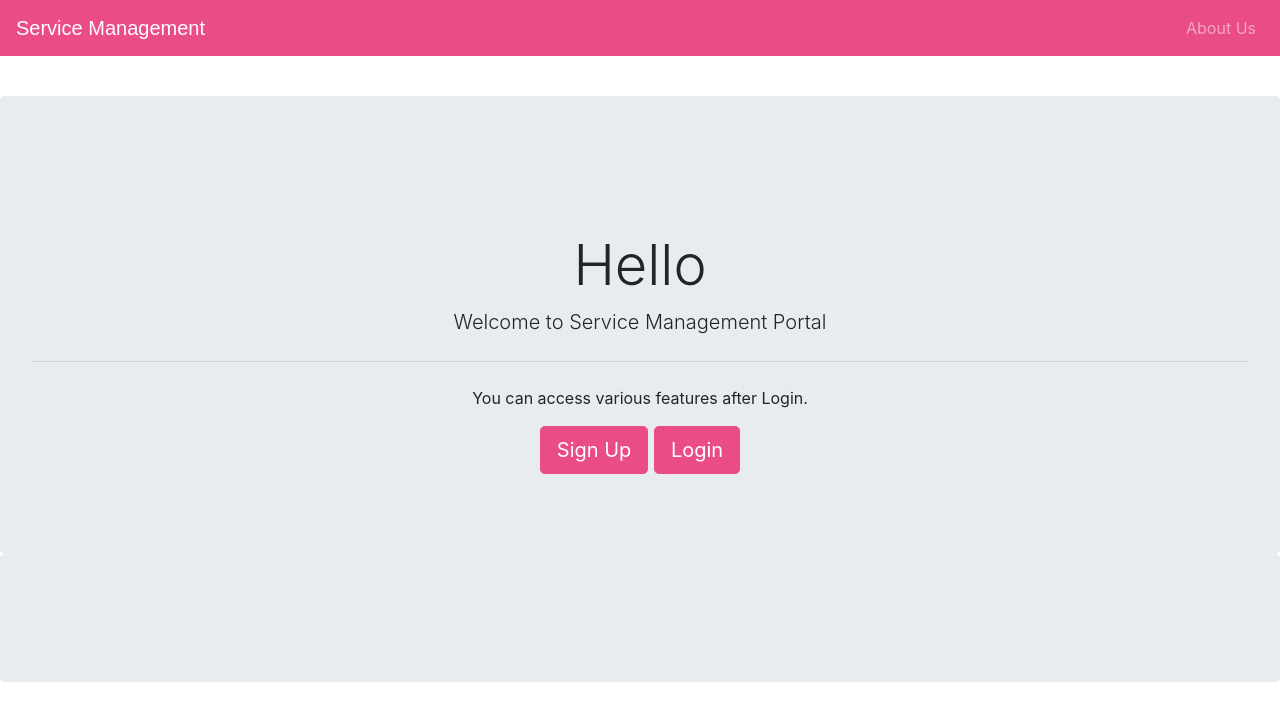
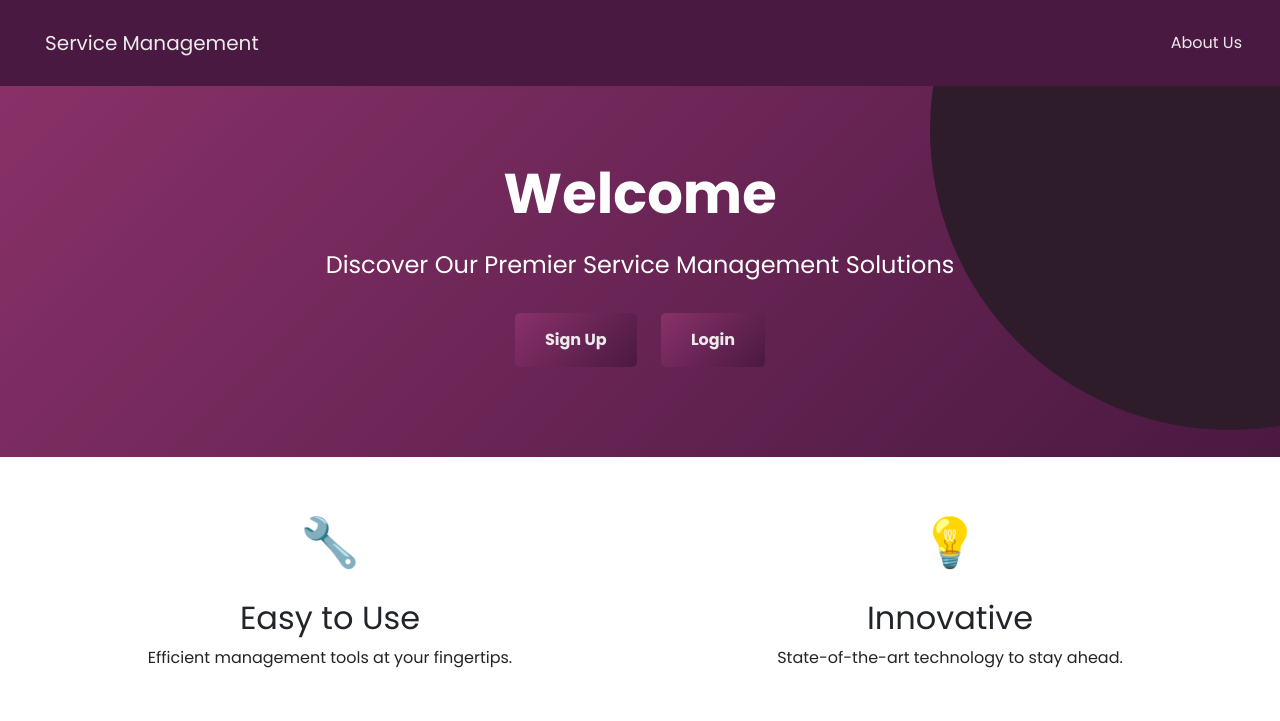
Before and after one commit to richapadhi/Agile, a Django app: page / in a window 1280 px wide. Shown: the top 721 px of the page. Run offline with Django 3.2, Linux system fonts and the light colour scheme; some libraries are stand-ins or nearby versions.

Commit message:
UI changes for front page

```diff
--- a/vehicleservicemanagement-master/vehicleservicemanagement-master/templates/vehicle/customerclick.html
+++ b/vehicleservicemanagement-master/vehicleservicemanagement-master/templates/vehicle/customerclick.html
@@ -1,49 +1,157 @@
 <!DOCTYPE html>
-{% load static %}
-<html lang="en" dir="ltr">
+<html lang="en">
+<head>
+<meta charset="UTF-8">
+<meta name="viewport" content="width=device-width, initial-scale=1.0">
+<title>Service Management</title>
+<link href="https://fonts.googleapis.com/css2?family=Poppins:wght@300;400;700&display=swap" rel="stylesheet">
+<style>
+  * {
+    box-sizing: border-box;
+  }
 
-<head>
-  <meta charset="utf-8">
-  <meta name="viewport" content="width=device-width, initial-scale=1, shrink-to-fit=no">
+  body, h1, p, a {
+    margin: 0;
+    padding: 0;
+    font-family: 'Poppins', sans-serif;
+  }
 
-  <!-- Bootstrap CSS -->
-  <link rel="stylesheet" href="https://stackpath.bootstrapcdn.com/bootstrap/4.3.1/css/bootstrap.min.css">
+  .navbar {
+    background-color: #4A1942;
+    color: #EAEAEA;
+    padding: 20px 30px;
+    display: flex;
+    justify-content: space-between;
+    align-items: center;
+  }
 
-  <style media="screen">
-    .jumbotron {
-      margin-top: 0px;
-      margin-bottom: 0px;
-      text-align: center; /* Centers content inside jumbotron */
-    }
+  .navbar a, .navbar span {
+    color: #EAEAEA;
+    text-decoration: none;
+    padding: 8px 15px;
+    transition: color 0.3s ease;
+  }
 
-    .jumbotron h1 {
-      text-align: center;
-    }
+  .navbar a:hover, .navbar span:hover {
+    color: #893168;
+  }
 
-    .btn-custom {
-      background-color: #ea4c88 !important;
-      border-color: #ea4c88 !important;
-      color: white !important;
-    }
-  </style>
+  .header {
+    background: linear-gradient(135deg, #893168 0%, #4A1942 100%);
+    color: white;
+    padding: 80px 0;
+    text-align: center;
+    position: relative;
+    overflow: hidden;
+  }
 
+  .header::before {
+    content: '';
+    position: absolute;
+    top: -50px; right: -50px;
+    background-color: #2E1C2B;
+    width: 200px;
+    height: 200px;
+    border-radius: 50%;
+    transform: scale(3);
+    z-index: 0;
+    transition: transform 0.3s ease-in-out;
+  }
+
+  .header:hover::before {
+    transform: scale(3.2) translate(-20px, 20px);
+  }
+
+  .header h1 {
+    font-size: 3.5rem;
+    font-weight: 700;
+    position: relative;
+    z-index: 1;
+  }
+
+  .header p {
+    font-size: 1.5rem;
+    margin: 20px 0;
+    position: relative;
+    z-index: 1;
+  }
+
+  .btn {
+    background: linear-gradient(135deg, #893168, #4A1942);
+    color: #EAEAEA;
+    padding: 15px 30px;
+    border: none;
+    margin: 10px;
+    border-radius: 5px;
+    transition: transform 0.3s ease, box-shadow 0.3s ease;
+    text-decoration: none;
+    display: inline-block;
+    font-weight: bold;
+  }
+
+  .btn:hover {
+    transform: translateY(-3px);
+    box-shadow: 0 8px 15px rgba(137, 49, 104, 0.4);
+  }
+
+
+  .features {
+    display: flex;
+    justify-content: center;
+    padding: 50px 20px;
+    position: relative;
+  }
+
+  .feature {
+    text-align: center;
+    padding: 0 20px;
+    flex: 1;
+    transition: transform 0.3s ease;
+  }
+
+  .feature:hover {
+    transform: translateY(-10px);
+  }
+
+  .feature-icon {
+    font-size: 48px;
+    color: #4A1942;
+    margin-bottom: 20px;
+  }
+
+  .footer {
+    background-color: #2E1C2B;
+    color: #EAEAEA;
+    text-align: center;
+    padding: 20px 0;
+  }
+
+  .footer p {
+    margin: 0;
+  }
+</style>
 </head>
+<body>
 
-<body>
-  {% include "vehicle/navbar.html" %}
-  <br><br>
-  <br><br>
-  <div class="jumbotron" style="margin-bottom:0px;">
-    <br><br><br>
-    <h1 class="display-4">Hello</h1>
-    <p class="lead">Welcome to Service Management Portal</p>
-    <hr class="my-4">
-    <p>You can access various features after Login.</p>
-    <p class="lead">
-      <a class="btn btn-custom btn-lg" href="customersignup" role="button">Sign Up</a>
-      <a class="btn btn-custom btn-lg" href="customerlogin" role="button">Login</a>
-    </p>
+<div class="navbar">
+  <span>Service Management</span>
+  <a href="#about">About Us</a>
+</div>
+
+<div class="header">
+  <h1>Welcome</h1>
+  <p>Discover Our Premier Service Management Solutions</p>
+  <a href="/customersignup" class="btn">Sign Up</a>
+  <a href="?customerlogin" class="btn">Login</a>
+</div>
+
+<div class="features">
+  <div class="feature">
+    <div class="feature-icon">🔧</div>
+    <h2>Easy to Use</h2>
+    <p>Efficient management tools at your fingertips.</p>
   </div>
-</body>
-
-</html>
+  <div class="feature">
+    <div class="feature-icon">💡</div>
+    <h2>Innovative</h2>
+    <p>State-of-the-art technology to stay ahead.</
--- a/vehicleservicemanagement-master/vehicleservicemanagement-master/templates/vehicle/navbar.html
+++ b/vehicleservicemanagement-master/vehicleservicemanagement-master/templates/vehicle/navbar.html
@@ -1,7 +1,5 @@
 <!DOCTYPE html>
-  {% load static %}
 <html lang="en">
-
 <head>
     <meta charset="utf-8">
     <link rel="stylesheet" href="https://stackpath.bootstrapcdn.com/bootstrap/4.3.1/css/bootstrap.min.css">
@@ -9,45 +7,29 @@
     <script src="https://ajax.googleapis.com/ajax/libs/jquery/3.3.1/jquery.min.js"></script>
     <script src="https://cdnjs.cloudflare.com/ajax/libs/popper.js/1.14.7/umd/popper.min.js"></script>
     <script src="https://stackpath.bootstrapcdn.com/bootstrap/4.3.1/js/bootstrap.min.js"></script>
-
-    <style type="text/css">
-      .bs-example {
-        margin: 0px;
-
+    <style>
+        .navbar-custom {
+            background-color: #893168;
         }
-      .bg-dark {
-      background-color: #ea4c88!important;
-  }
-      .navbar-brand {
-        font-size: 20px;
-        font-family: sans-serif;
-
+        .navbar-custom .navbar-brand, .navbar-custom .nav-link {
+            color: #EAEAEA;
         }
     </style>
 </head>
-
 <body>
-
-
-
-    <div class="bs-example">
-      <nav class="navbar navbar-expand-md bg-dark navbar-dark fixed-top">
-        <a href="/" class="navbar-brand" style="color:white;">Service Management</a>
+    <nav class="navbar navbar-expand-md navbar-custom fixed-top">
+        <a href="/" class="navbar-brand">Service Management</a>
         <button type="button" class="navbar-toggler" data-toggle="collapse" data-target="#navbarCollapse">
             <span class="navbar-toggler-icon"></span>
         </button>
-
         <div class="collapse navbar-collapse justify-content-between" id="navbarCollapse">
             <div class="navbar-nav">
-
+                <!-- Nav items can be added here -->
             </div>
-
             <div class="navbar-nav">
                 <a href="/aboutus" class="nav-item nav-link">About Us</a>
             </div>
-
         </div>
     </nav>
-    </div>
 </body>
 </html>
```
Lines whose indentation alone changed are shown as unchanged.
